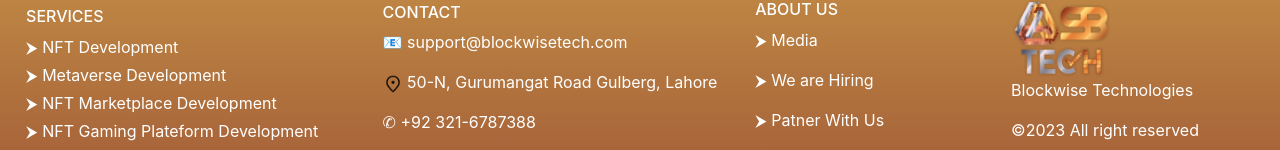
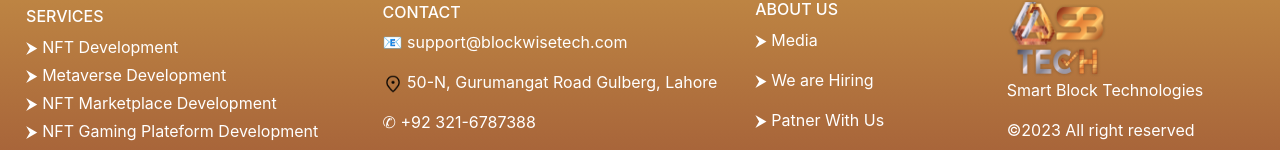
Before and after one commit to placeparks/Blockwise-tech, a React (Create React App) app: page / in a window 1280 px wide. Shown: the part 6999-7149 px from the top of the page. Built offline with nearby package versions, Linux system fonts and the light colour scheme.

Commit message:
Update Footer.js

```diff
--- a/src/components/Home/Footer.js
+++ b/src/components/Home/Footer.js
@@ -36,7 +36,7 @@ export default function Footer() {
 
 <div className={styles.socialSec}>
     <img src='logo.png' alt=""/>
-    <p>Blockwise Technologies</p>
+        <p>Smart Block Technologies</p>
     <p>©2023 All right reserved</p>
               <AiOutlineInstagram/>
               <AiOutlineTwitter/>
```
